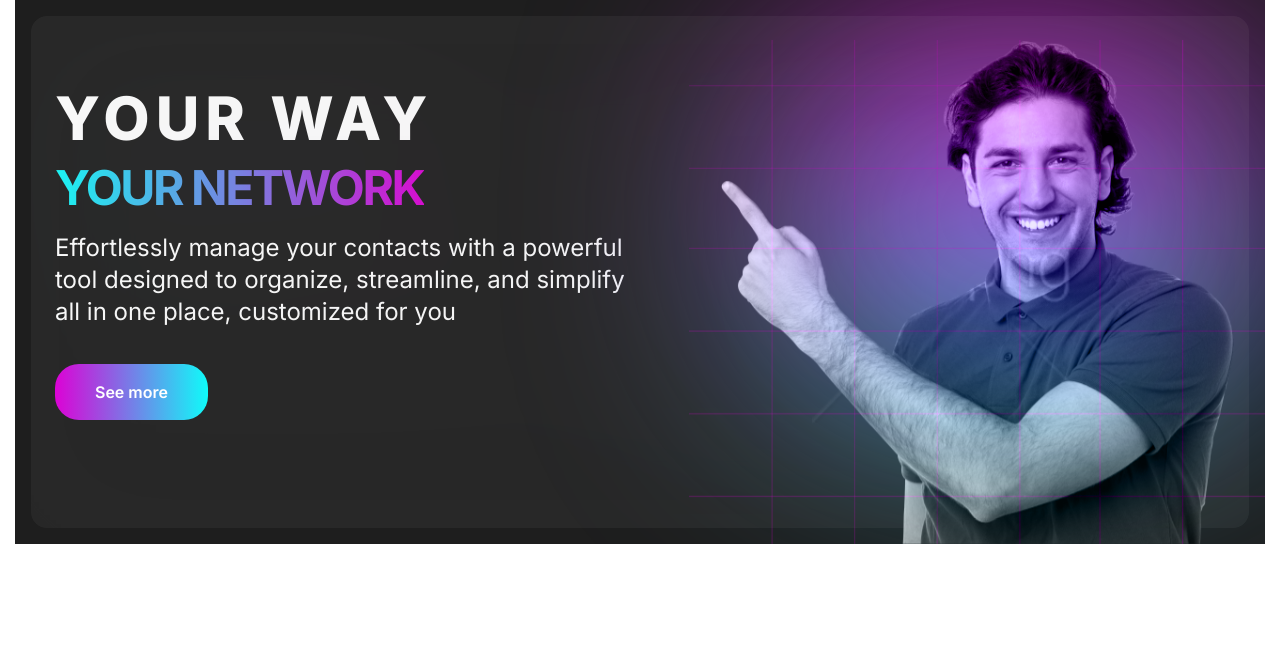
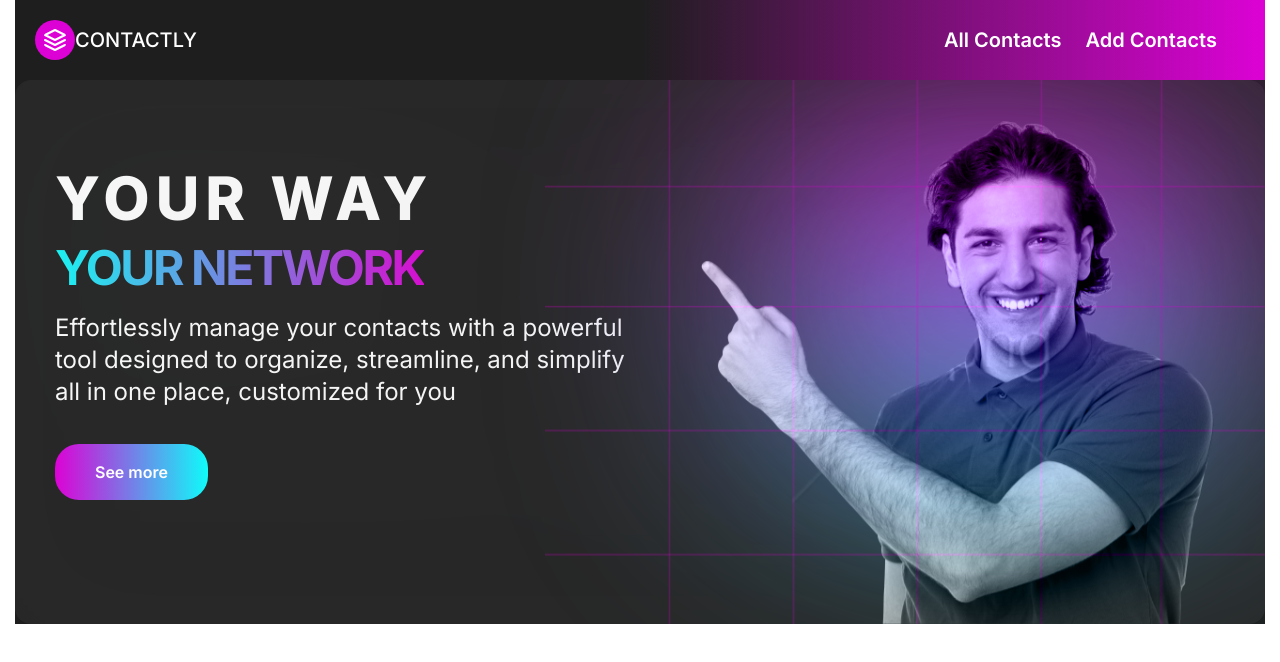
Before and after one commit to subroto23/contact-management-frontend, a Next.js app: page / in a window 1280 px wide. Shown: the top 662 px of the page. Built offline with nearby package versions, Linux system fonts and the light colour scheme; a web font is replaced by a local one.

Commit message:
Navbar animate

```diff
--- a/package.json
+++ b/package.json
@@ -13,6 +13,7 @@
     "@reduxjs/toolkit": "^2.3.0",
     "clsx": "^2.1.1",
     "contact-management-frontend": "file:",
+    "framer-motion": "^12.0.0-alpha.0",
     "next": "^14.2.16",
     "react": "^18",
     "react-dom": "^18",
--- /dev/null
+++ b/src/animate/Navbar.animate.ts
@@ -0,0 +1,35 @@
+export const navLogo = {
+  hidden: { opacity: 0, x: 200 },
+  visible: {
+    opacity: 1,
+    x: 0,
+    transition: {
+      duration: 1,
+      staggerChildren: 0.25,
+    },
+  },
+};
+
+export const navLinkAnimateParient = {
+  hidden: { opacity: 0 },
+  visible: {
+    opacity: 1,
+    transition: {
+      duration: 1,
+      staggerChildren: 0.4,
+    },
+  },
+};
+
+export const navLinkAnimateChild = {
+  hidden: { y: -100 },
+  visible: {
+    y: 0,
+    opacity: 1,
+    transition: {
+      duration: 1.4,
+      type: "spring",
+      bounce: 0.2,
+    },
+  },
+};
--- /dev/null
+++ b/src/animate/banner.animate.ts
@@ -0,0 +1,44 @@
+export const textAnimateParient = {
+  hidden: { x: -200 },
+  visible: {
+    x: 0,
+    transition: {
+      duration: 1,
+      staggerChildren: 0.25,
+    },
+  },
+};
+
+export const textAnimateChild = {
+  hidden: { opacity: 0 },
+  visible: {
+    opacity: 1,
+    transition: {
+      duration: 1,
+      type: "spring",
+      bounce: 0.2,
+    },
+  },
+};
+
+export const blurColorAnimate = {
+  hidden: { scale: 1, opacity: 0 },
+  visible: {
+    opacity: 1,
+    scale: 1.5,
+    transition: {
+      duration: 1,
+      delay: 0.2,
+    },
+  },
+};
+
+export const backgroundImage = {
+  hidden: { x: 570 },
+  animate: {
+    x: -20,
+    transition: {
+      duration: 1,
+    },
+  },
+};
--- a/src/app/(withNavbarAndFooter)/layout.tsx
+++ b/src/app/(withNavbarAndFooter)/layout.tsx
@@ -6,8 +6,8 @@ import React from "react";
 const layout = ({ children }: { children: React.ReactNode }) => {
   return (
     <>
-      {/* <Navbar /> */}
       <Container>
+        <Navbar />
         <div className=" overflow-x-hidden">{children}</div>
       </Container>
       {/* <Footer /> */}
--- a/src/components/Pages/HomePage/Banner/Banner.tsx
+++ b/src/components/Pages/HomePage/Banner/Banner.tsx
@@ -1,42 +1,81 @@
-import Image from "next/image";
+"use client";
+import {
+  backgroundImage,
+  blurColorAnimate,
+  textAnimateChild,
+  textAnimateParient,
+} from "@/animate/banner.animate";
 import pattern from "@/assets/images/Pattern.png";
 import manPhoto from "@/assets/images/manPhoto.png";
-import Button from "@/components/ui/Button/Button";
+import { motion } from "framer-motion";
 
 const Banner = () => {
   return (
-    <div className="relative h-full">
+    <div className="relative h-full overflow-hidden">
       {/* Background  */}
       <div>
-        <div className="banner-blur-container"></div>
+        <motion.div
+          variants={backgroundImage}
+          initial="hidden"
+          animate="animate"
+          className="banner-blur-container"
+        ></motion.div>
+        {/* Background overlay top*/}
         <div className="banner-overlay-container"></div>
+        <div className="absolute inset-0">
+          <div className="bg-white backdrop-blur-3xl opacity-5 w-full"></div>
+        </div>
       </div>
       {/* Background Image */}
-      <div
+      <motion.div
+        variants={blurColorAnimate}
+        initial="hidden"
+        animate="visible"
         className="pattern-image"
         style={{ backgroundImage: `url(${pattern.src})` }}
-      ></div>
-      <div className="md:py-16 pt-6">
+      ></motion.div>
+      <motion.div
+        variants={textAnimateParient}
+        initial="hidden"
+        animate="visible"
+        className="md:py-16 "
+      >
         {/*Left Content */}
-        <div className="py-6 px-10 col-span-2">
-          <h1 className="first-hedding">Your Way</h1>
-          <span className=" effect-text">Your Network</span>
-          <p className="md:text-2xl text-sm md:mt-5 mt-2 md:max-w-xl">
+        <motion.div
+          variants={textAnimateParient}
+          className="py-6 px-10 col-span-2"
+        >
+          <motion.h1 variants={textAnimateChild} className="first-hedding">
+            Your Way
+          </motion.h1>
+          <motion.span variants={textAnimateChild} className=" effect-text">
+            Your Network
+          </motion.span>
+          <motion.p
+            variants={textAnimateChild}
+            className="md:text-2xl text-sm md:mt-5 mt-2 md:max-w-xl"
+          >
             Effortlessly manage your contacts with a powerful tool designed to
             organize, streamline, and simplify all in one place, customized for
             you
-          </p>
+          </motion.p>
 
-          <div className="my-9 relative z-10">
+          <motion.div
+            variants={textAnimateChild}
+            className="my-9 relative z-10"
+          >
             <button className="gredient-button">See more</button>
-          </div>
-        </div>
-        {/*RightContent */}
-        <div
-          className="right-side-image"
-          style={{ backgroundImage: `url(${manPhoto.src})` }}
-        ></div>
-      </div>
+          </motion.div>
+        </motion.div>
+      </motion.div>
+      {/*RightContent */}
+      <motion.div
+        variants={backgroundImage}
+        initial="hidden"
+        animate="animate"
+        className="right-side-image"
+        style={{ backgroundImage: `url(${manPhoto.src})` }}
+      ></motion.div>
     </div>
   );
 };
--- a/src/components/Shared/Navbar.tsx
+++ b/src/components/Shared/Navbar.tsx
@@ -1,14 +1,21 @@
+"use client";
 import Link from "next/link";
-import Container from "../ui/Container/Container";
+import React from "react";
+import { motion } from "framer-motion";
+import {
+  navLinkAnimateChild,
+  navLinkAnimateParient,
+  navLogo,
+} from "@/animate/Navbar.animate";
 
 const Navbar = () => {
   return (
-    <div className="text-white body-font z-[5555] bg-purple-500 sticky top-0">
-      <Container>
-        <div className="mx-auto flex flex-wrap py-5 flex-col md:flex-row items-center">
+    <div className="bg-gradient-to-r from-bodyColor  via-bodyColor to-primaryColor py-5   mx-auto flex flex-wrap justify-between flex-col md:flex-row items-center sticky top-0 z-[999] overflow-hidden">
+      {/* Logo */}
+      <motion.div variants={navLogo} initial="hidden" animate="visible">
         <Link
           href={"/"}
-            className="flex title-font font-medium items-center text-gray-900 mb-4 md:mb-0"
+          className="flex title-font font-medium items-center text-gray-900 mb-4 md:mb-0 pl-5"
         >
           <svg
             xmlns="http://www.w3.org/2000/svg"
@@ -17,23 +24,39 @@ const Navbar = () => {
             strokeLinecap="round"
             strokeLinejoin="round"
             strokeWidth="2"
-              className="w-10 h-10 text-white p-2 bg-indigo-500 rounded-full"
+            className="w-10 h-10 text-white p-2 bg-primaryColor rounded-full"
             viewBox="0 0 24 24"
           >
             <path d="M12 2L2 7l10 5 10-5-10-5zM2 17l10 5 10-5M2 12l10 5 10-5"></path>
           </svg>
-            <span className="ml-3 text-xl">Contact</span>
+          <span className="text-xl text-white uppercase">Contactly</span>
         </Link>
-          <nav className="md:ml-auto flex flex-wrap items-center text-base justify-center">
-            <Link href={"/contacts"} className="mr-5 hover:text-gray-200">
+      </motion.div>
+
+      {/* Nav Links */}
+      <motion.div
+        className="flex gap-x-6 md:mr-12 mr-1"
+        variants={navLinkAnimateParient}
+        initial="hidden"
+        animate="visible"
+      >
+        <motion.div variants={navLinkAnimateChild}>
+          <Link
+            href={"/contacts"}
+            className=" hover:text-gray-200 text-xl font-semibold"
+          >
             All Contacts
           </Link>
-            <Link href={"/add-contact"} className="mr-5 hover:text-gray-200">
+        </motion.div>
+        <motion.div variants={navLinkAnimateChild}>
+          <Link
+            href={"/add-contact"}
+            className="hover:text-gray-200 text-xl font-semibold"
+          >
             Add Contacts
           </Link>
-          </nav>
-        </div>
-      </Container>
+        </motion.div>
+      </motion.div>
     </div>
   );
 };
--- a/src/components/ui/ContactsCard/UpdatedContactsCardForm.tsx
+++ b/src/components/ui/ContactsCard/UpdatedContactsCardForm.tsx
@@ -12,6 +12,7 @@ import { toast } from "sonner";
 import { z } from "zod";
 import { removeEmptyKeyValues } from "@/utlis/removeEmptyKeyValues";
 import { useEffect } from "react";
+import { defaultValues } from "@/defaultValues/updateContacts";
 
 const UpdatedContactsCardForm = ({ id }: { id: string }) => {
   const { data } = useGetSingleContactQuery({
@@ -19,15 +20,6 @@ const UpdatedContactsCardForm = ({ id }: { id: string }) => {
   });
 
   const [updateContact, { isLoading }] = useUpdateContactMutation();
-
-  // Default values
-  const defaultValues = {
-    name: { firstName: "", middleName: "", lastName: "" },
-    email: "",
-    phone: "",
-    address: { city: "", country: "" },
-    profile_picture: "",
-  };
 
   const methods = useForm<FormData>({
     resolver: zodResolver(updateZodValidation),
--- /dev/null
+++ b/src/defaultValues/updateContacts.ts
@@ -0,0 +1,8 @@
+// Default values
+export const defaultValues = {
+  name: { firstName: "", middleName: "", lastName: "" },
+  email: "",
+  phone: "",
+  address: { city: "", country: "" },
+  profile_picture: "",
+};
--- a/src/styles/banner.css
+++ b/src/styles/banner.css
@@ -12,7 +12,7 @@
     @apply absolute right-0 top-10 w-[500px] md:h-[350px] h-[250px] rounded-full bg-gradient blur-[120px] bg-blend-multiply;
   }
   .banner-overlay-container {
-    @apply absolute inset-0 bg-white p-5 m-4 rounded-2xl backdrop-blur-3xl opacity-5;
+    @apply absolute inset-0 p-5 rounded-2xl backdrop-blur-3xl bg-white shadow-2xl opacity-5;
   }
   .pattern-image {
     @apply absolute inset-0 max-w-xl ml-auto bg-cover bg-center top-10;
```
Also changed, not shown: 1 other file (tests, documents, lock files or other folders). Lines whose indentation alone changed are shown as unchanged.
